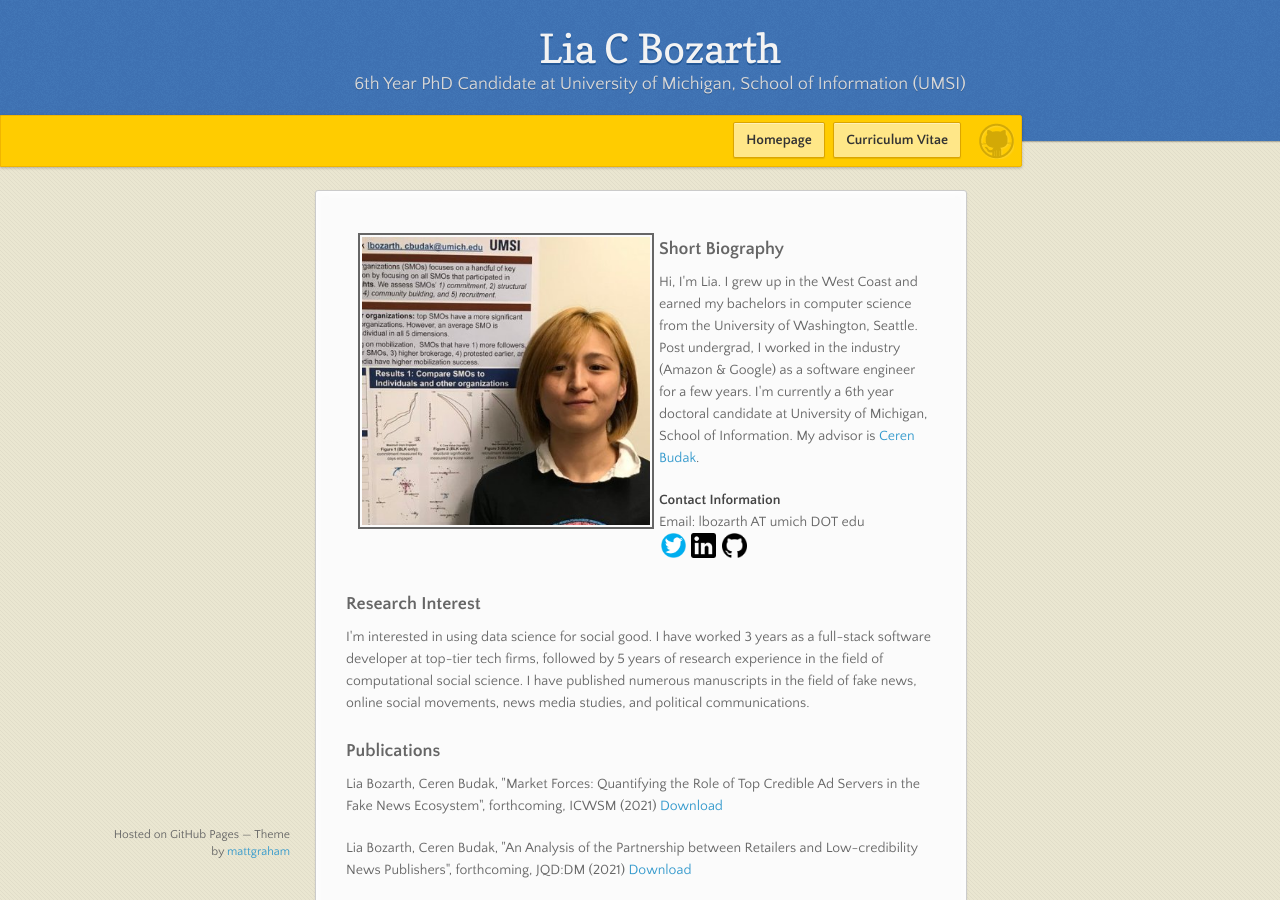
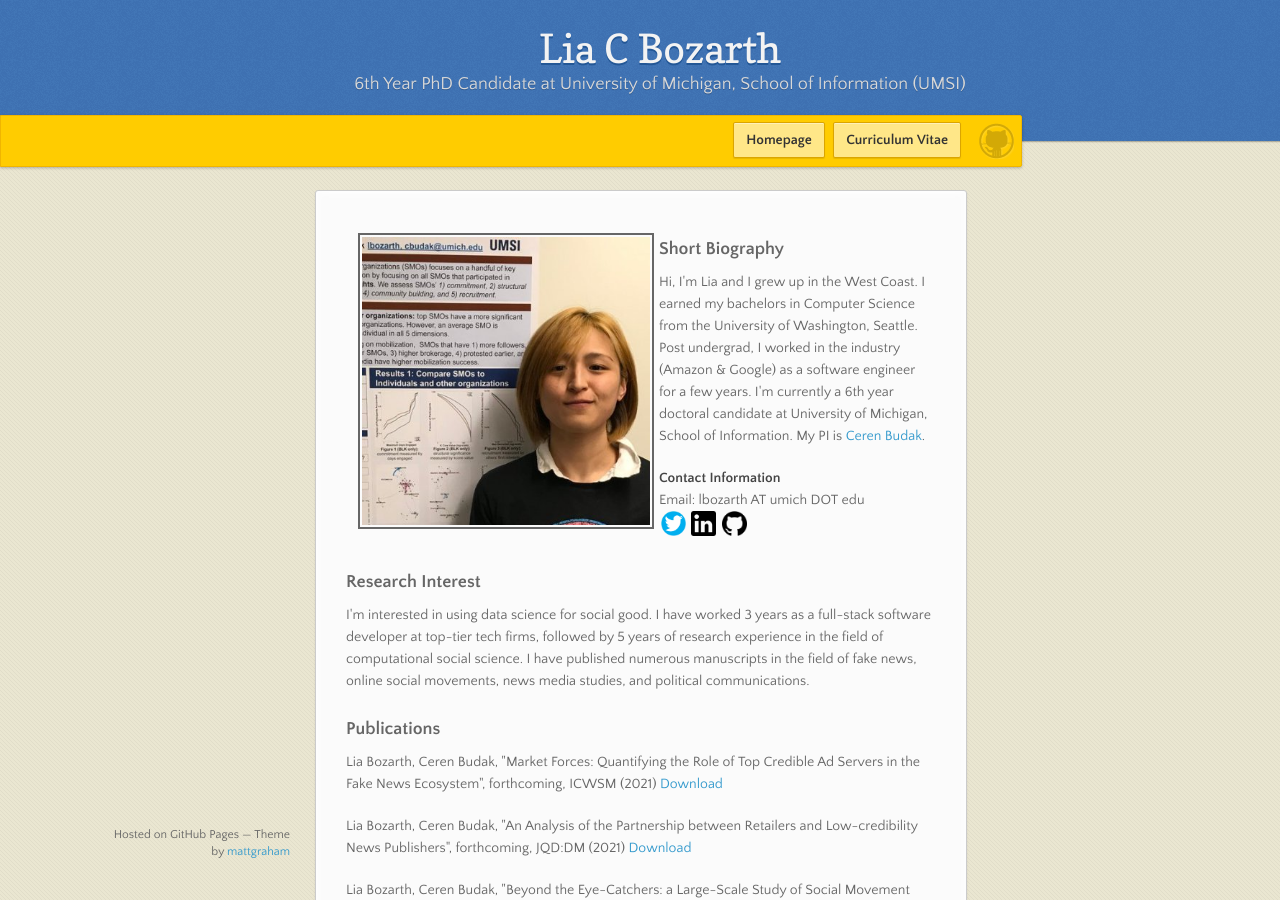
Before and after one commit to lbozarth/lbozarth.github.io, a Jekyll site: the page built from index.md, in a window 1280 px wide and 900 px high. Built offline with Jekyll 4.4.1, drawn with Linux system fonts in a browser that asks for light colours; nearby versions of some CDN libraries.

Commit message:
update text

```diff
--- a/index.md
+++ b/index.md
@@ -11,8 +11,8 @@ layout: default
 	</div>
 	<div class="profile_div">
         <h3>Short Biography</h3>
-        <p>Hi, I'm Lia. I grew up in the West Coast and earned my bachelors in computer science from the University of Washington, Seattle. Post undergrad, I worked in the industry (Amazon &amp; Google) as a software engineer for a few years. I'm currently a 6th year doctoral candidate at University of Michigan, School of Information. My advisor is <a href="http://cbudak.com/index.html">Ceren Budak</a>.</p>
-            <div id="contact_info">
+        <p>Hi, I'm Lia and I grew up in the West Coast. I earned my bachelors in Computer Science from the University of Washington, Seattle. Post undergrad, I worked in the industry (Amazon &amp; Google) as a software engineer for a few years. I'm currently a 6th year doctoral candidate at University of Michigan, School of Information. My PI is <a href="http://cbudak.com/index.html">Ceren Budak</a>.</p>
+        <div id="contact_info">
                 <dl>
                 <dt>Contact Information</dt>
                 <dd>Email: lbozarth AT umich DOT edu</dd>
```
Also changed, not shown: 1 other file.
